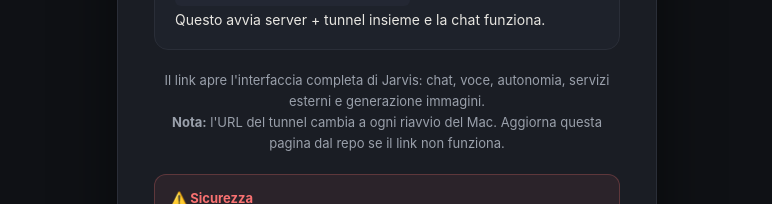
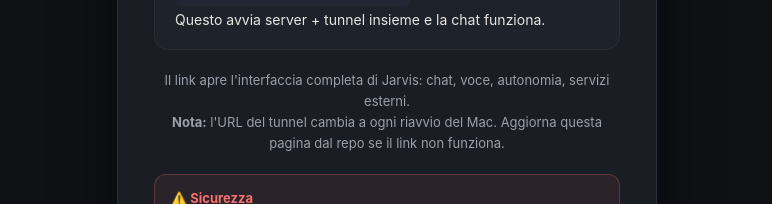
Before and after one commit to andreamusolino26apple-dot/jarvis-access, a plain HTML site: page index.html in a window 1280 px wide. Shown: the part 527-731 px from the top of the page, without its empty margins (253-1025 px from the left). Drawn offline with Linux system fonts and the light colour scheme.

Commit message:
Rimuovi riferimento generazione immagini

```diff
--- a/index.html
+++ b/index.html
@@ -123,7 +123,7 @@
 
     <p class="hint">
       Il link apre l'interfaccia completa di Jarvis: chat, voce, autonomia,
-      servizi esterni e generazione immagini.<br>
+      servizi esterni.<br>
       <b>Nota:</b> l'URL del tunnel cambia a ogni riavvio del Mac.
       Aggiorna questa pagina dal repo se il link non funziona.
     </p>
```
